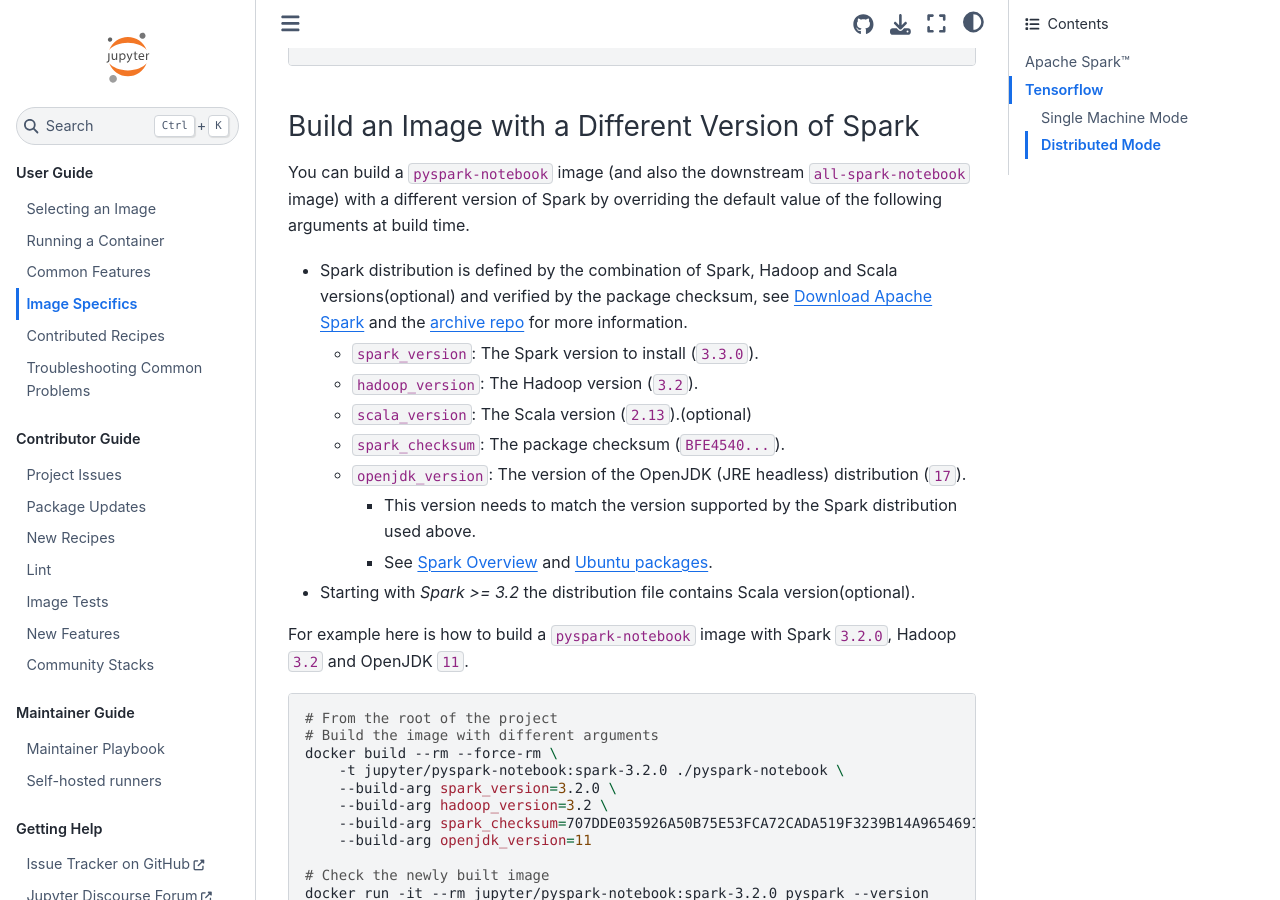
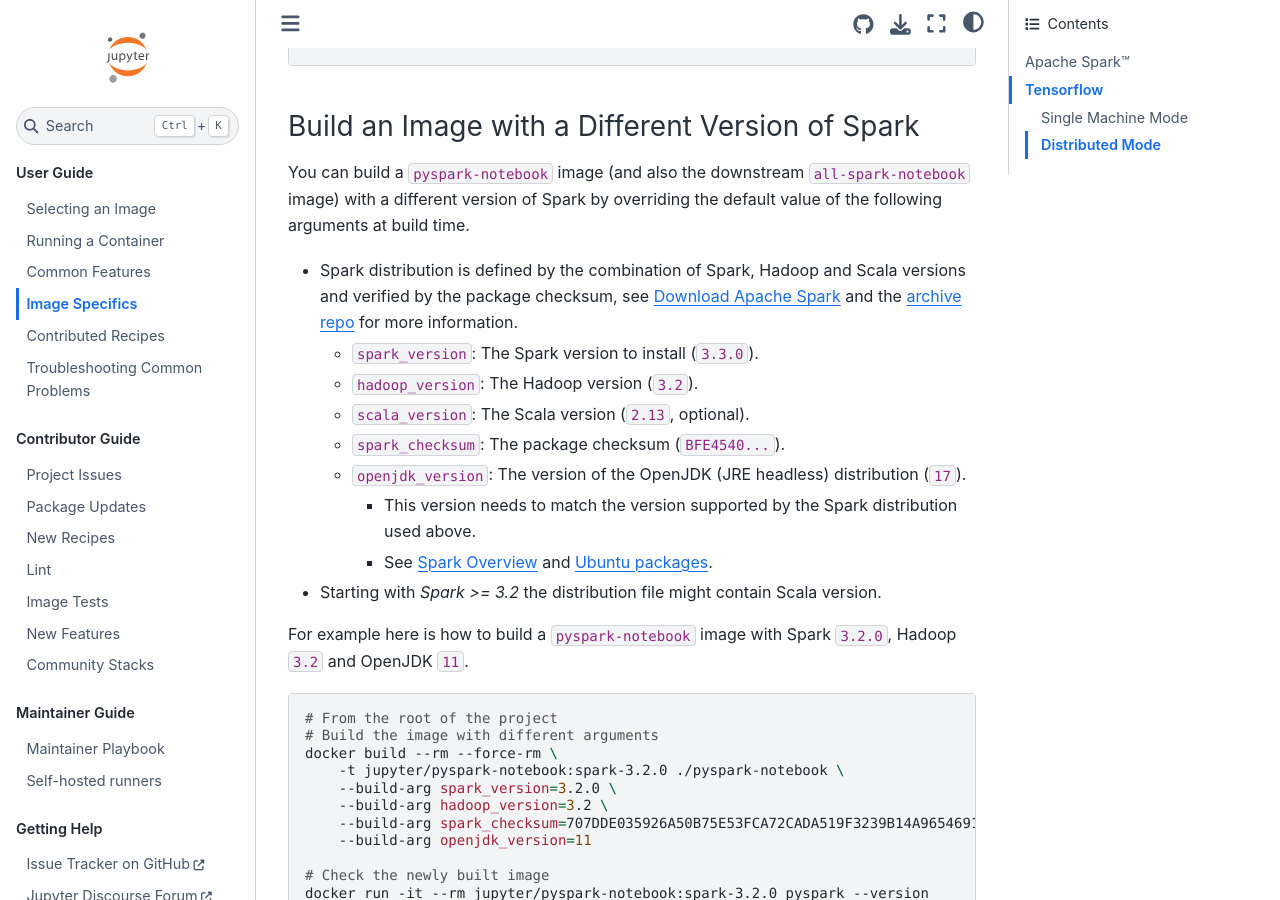
Before and after one commit to jupyter/docker-stacks, a Sphinx documentation site: the page built from docs/using/specifics.md, in a window 1280 px wide and 900 px high, scrolled down 1097 px. Built offline with Sphinx 7.4.7 and the Sphinx Book theme 1.1.4, drawn with Linux system fonts in a browser that asks for light colours.

Commit message:
Update specifics.md

```diff
--- a/docs/using/specifics.md
+++ b/docs/using/specifics.md
@@ -41,18 +41,18 @@
 
 You can build a `pyspark-notebook` image (and also the downstream `all-spark-notebook` image) with a different version of Spark by overriding the default value of the following arguments at build time.
 
-- Spark distribution is defined by the combination of Spark, Hadoop and Scala versions(optional) and verified by the package checksum,
+- Spark distribution is defined by the combination of Spark, Hadoop and Scala versions and verified by the package checksum,
   see [Download Apache Spark](https://spark.apache.org/downloads.html) and the [archive repo](https://archive.apache.org/dist/spark/) for more information.
 
   - `spark_version`: The Spark version to install (`3.3.0`).
   - `hadoop_version`: The Hadoop version (`3.2`).
-  - `scala_version`: The Scala version (`2.13`).(optional)
+  - `scala_version`: The Scala version (`2.13`, optional).
   - `spark_checksum`: The package checksum (`BFE4540...`).
   - `openjdk_version`: The version of the OpenJDK (JRE headless) distribution (`17`).
     - This version needs to match the version supported by the Spark distribution used above.
     - See [Spark Overview](https://spark.apache.org/docs/latest/#downloading) and [Ubuntu packages](https://packages.ubuntu.com/search?keywords=openjdk).
 
-- Starting with _Spark >= 3.2_ the distribution file contains Scala version(optional).
+- Starting with _Spark >= 3.2_ the distribution file might contain Scala version.
 
 For example here is how to build a `pyspark-notebook` image with Spark `3.2.0`, Hadoop `3.2` and OpenJDK `11`.
 
```
